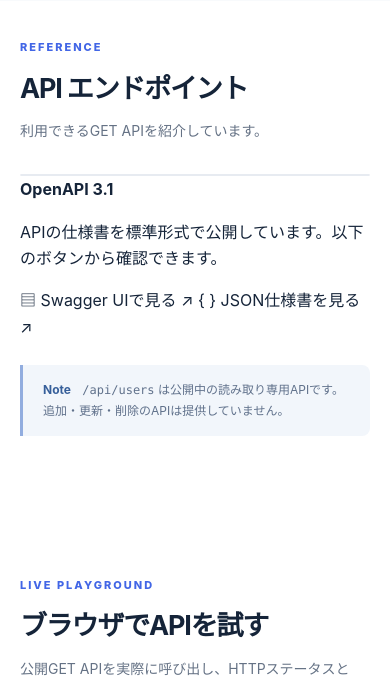
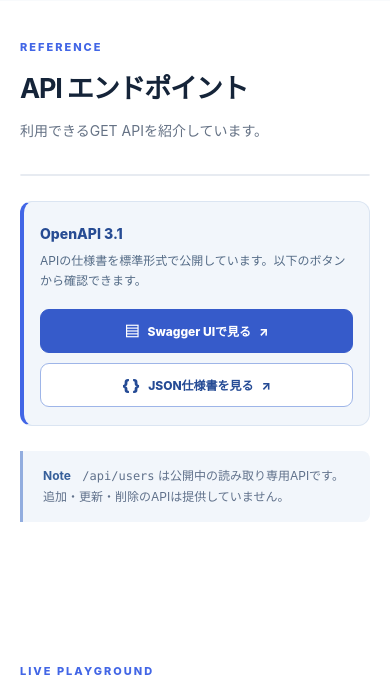
Before and after one commit to iwasaki-hub/ai-workspace-api, a Node project: template views/index.ejs in a window 390 px wide. Shown: the part 1565-2242 px from the top of the page. Run offline with Node 20 templates, Linux system fonts and the light colour scheme; the template is opened without the code that fills it, so the values that code supplies are empty.

Commit message:
style: improve OpenAPI link visibility keyboard focus and mobile layout

```diff
--- a/public/css/style.css
+++ b/public/css/style.css
@@ -37,3 +37,20 @@
 .explorer-output{white-space:pre-wrap;overflow-wrap:anywhere;overflow:auto;font-size:12px;line-height:1.8;padding:20px;margin:0;min-height:230px;max-height:480px;flex:1}
 .explorer-response-foot .copy-button:disabled{opacity:.45;cursor:not-allowed}
 @media(max-width:650px){.explorer-grid{grid-template-columns:1fr}.explorer-controls{padding:20px}.explorer-output{min-height:200px}}
+
+
+/* Clear, accessible OpenAPI navigation actions */
+.openapi-callout{margin:25px 0 0;padding:22px 24px;border:1px solid #dbe5f2;border-left:4px solid #4266e6;border-radius:12px;background:#f2f6fb;display:flex;flex-wrap:wrap;gap:18px 30px;align-items:center;justify-content:space-between}
+.openapi-callout-copy{flex:1 1 230px;min-width:0}
+.openapi-callout-copy strong{font-size:14px;font-weight:800;color:#264b93}
+.openapi-callout-copy p{margin:4px 0 0;color:#546b86;font-size:12px;line-height:1.7}
+.openapi-callout-actions{display:flex;flex-wrap:wrap;gap:10px}
+.openapi-link{min-height:44px;display:inline-flex;align-items:center;justify-content:center;gap:8px;padding:11px 15px;border-radius:9px;font-size:12px;font-weight:800;line-height:1.45;text-decoration:none;transition:background-color .15s,border-color .15s,transform .15s}
+.openapi-link-primary{color:#fff;background:#365bca;border:1px solid #365bca}
+.openapi-link-primary:hover{color:#fff;background:#2446aa;border-color:#2446aa}
+.openapi-link-secondary{color:#254b95;background:#fff;border:1px solid #9eb5e8}
+.openapi-link-secondary:hover{background:#e5eeff;border-color:#5176ce}
+.openapi-link:focus-visible{outline:3px solid #173c9b;outline-offset:3px}
+.openapi-link-icon{font-size:15px;line-height:1;font-weight:900}
+@media(max-width:650px){.openapi-callout{padding:18px 16px;align-items:stretch}.openapi-callout-actions{width:100%;flex-direction:column}.openapi-link{width:100%;justify-content:center}}
+@media(prefers-reduced-motion:reduce){.openapi-link{transition:none}}
```
